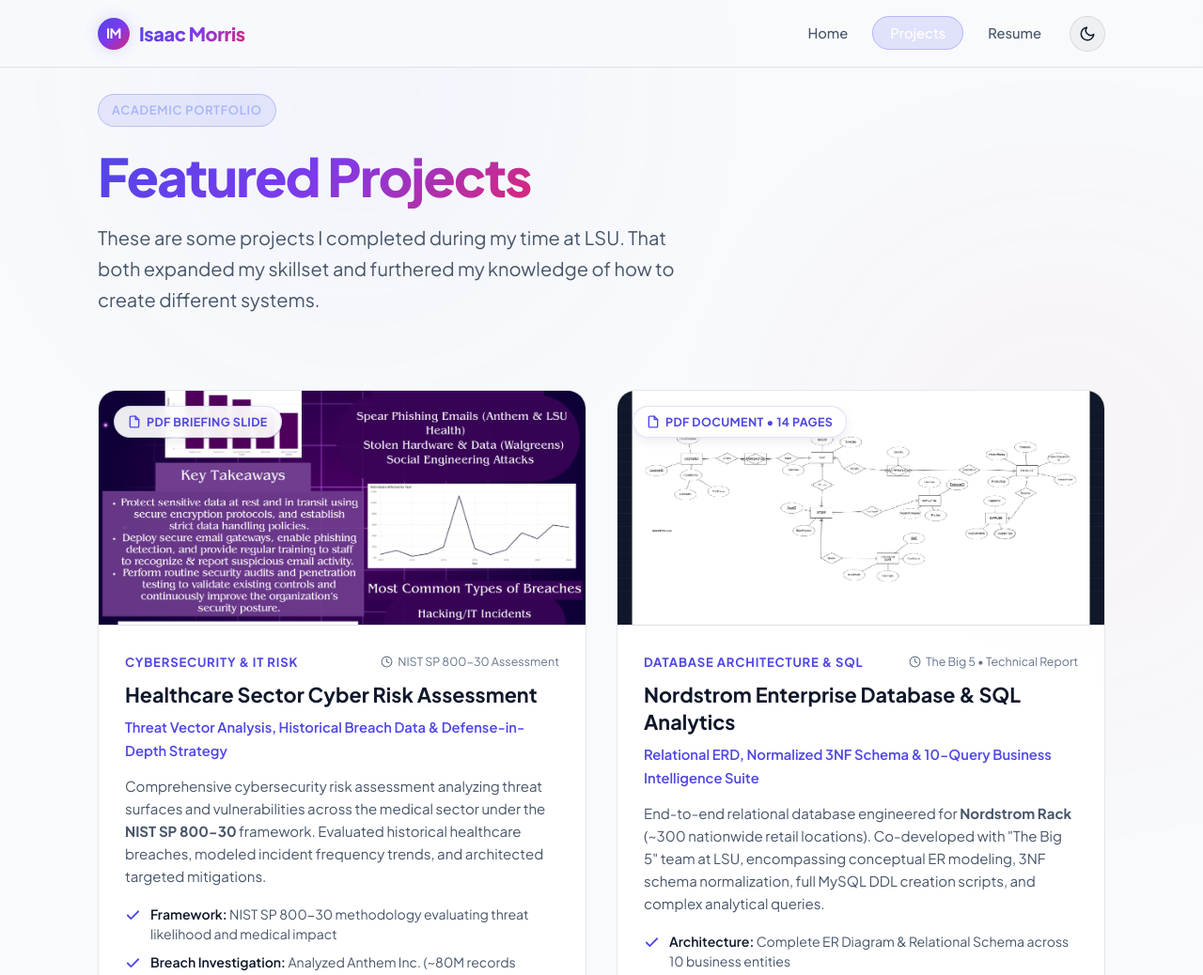
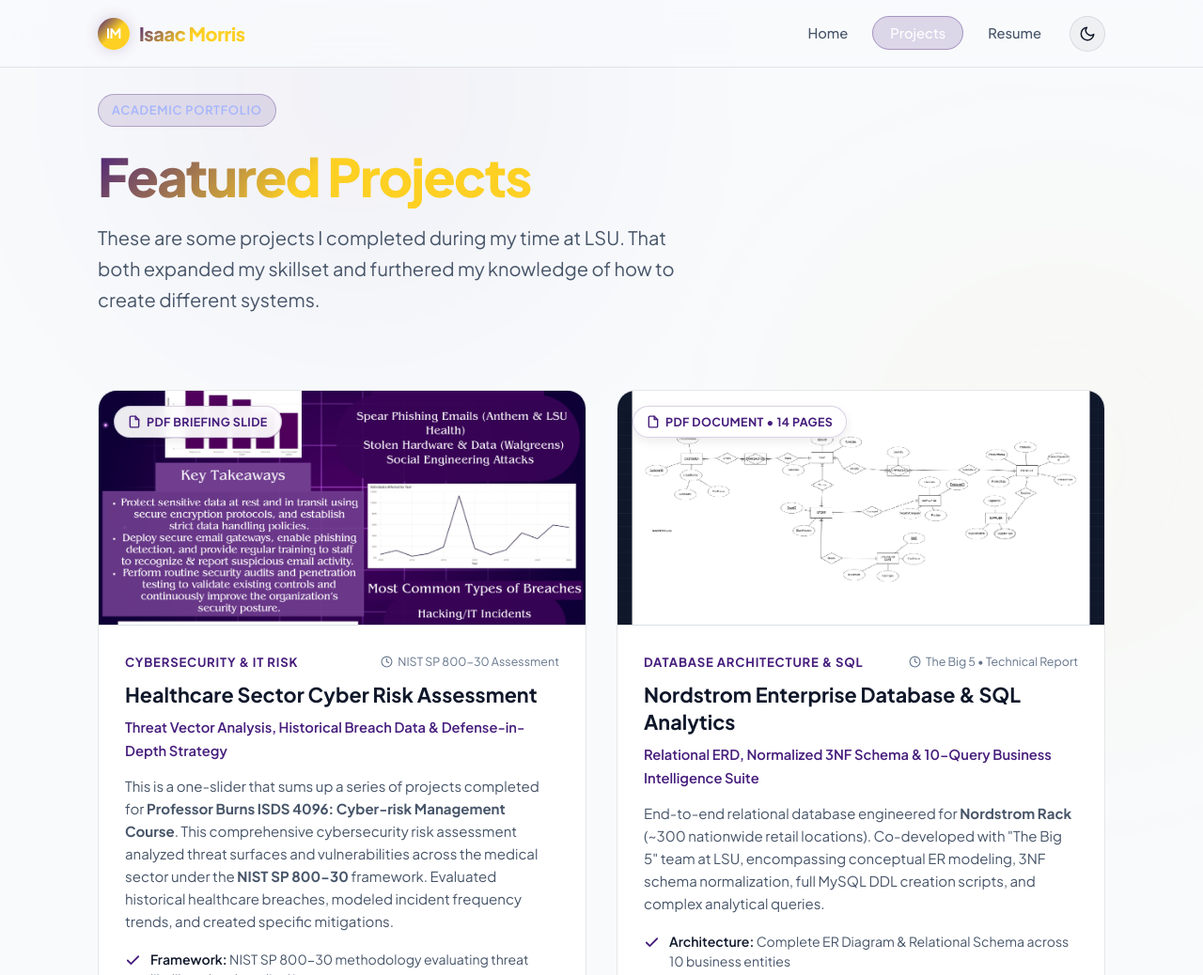
Before and after one commit to IM1904/Discover-Isaac, a plain HTML site: page project.html in a window 1280 px wide. Shown: the top 1038 px of the page at 94% size. Drawn offline with Linux system fonts and the light colour scheme.

Commit message:
Theme and Style Refinement LSU colors and Updated Photo

```diff
--- a/project.html
+++ b/project.html
@@ -122,10 +122,12 @@
             </div>
 
             <p class="project-desc">
-              Comprehensive cybersecurity risk assessment analyzing threat surfaces and vulnerabilities across the
+              This is a one-slider that sums up a series of projects completed for <strong>Professor Burns ISDS
+                4096: Cyber-risk Management Course</strong>.
+              This comprehensive cybersecurity risk assessment analyzed threat surfaces and vulnerabilities across the
               medical sector under the
               <strong>NIST SP 800-30</strong> framework. Evaluated historical healthcare breaches, modeled incident
-              frequency trends, and architected targeted mitigations.
+              frequency trends, and created specific mitigations.
             </p>
 
             <ul class="project-highlights">
--- a/styles.css
+++ b/styles.css
@@ -13,13 +13,13 @@
   --bg-glass: rgba(255, 255, 255, 0.05);
 
   --border-subtle: rgba(255, 255, 255, 0.08);
-  --border-focus: rgba(99, 102, 241, 0.5);
+  --border-focus: rgba(70, 29, 124, 0.5);
 
-  --accent-primary: #6366f1;
+  --accent-primary: #461D7C;
   --accent-secondary: #8b5cf6;
-  --accent-glow: rgba(99, 102, 241, 0.25);
-  --accent-gradient: linear-gradient(135deg, #6366f1 0%, #a855f7 50%, #ec4899 100%);
-  --accent-gradient-subtle: linear-gradient(135deg, rgba(99, 102, 241, 0.15), rgba(168, 85, 247, 0.15));
+  --accent-glow: rgba(70, 29, 124, 0.25);
+  --accent-gradient: linear-gradient(135deg, #461D7C 0%, #FDD023 50%, #FDD023 100%);
+  --accent-gradient-subtle: linear-gradient(135deg, rgba(70, 29, 124, 0.15), rgba(253, 208, 35, 0.15));
 
   --text-primary: #f8fafc;
   --text-secondary: #94a3b8;
@@ -55,13 +55,13 @@
   --bg-glass: rgba(0, 0, 0, 0.04);
 
   --border-subtle: rgba(15, 23, 42, 0.1);
-  --border-focus: rgba(99, 102, 241, 0.6);
+  --border-focus: rgba(70, 29, 124, 0.6);
 
-  --accent-primary: #4f46e5;
-  --accent-secondary: #7c3aed;
-  --accent-glow: rgba(79, 70, 229, 0.2);
-  --accent-gradient: linear-gradient(135deg, #4f46e5 0%, #7c3aed 50%, #db2777 100%);
-  --accent-gradient-subtle: linear-gradient(135deg, rgba(79, 70, 229, 0.08), rgba(124, 58, 237, 0.08));
+  --accent-primary: #461D7C;
+  --accent-secondary: #FDD023;
+  --accent-glow: rgba(70, 29, 124, 0.2);
+  --accent-gradient: linear-gradient(135deg, #461D7C 0%, #FDD023 50%, #FDD023 100%);
+  --accent-gradient-subtle: linear-gradient(135deg, rgba(70, 29, 124, 0.08), rgba(253, 208, 35, 0.08));
 
   --text-primary: #0f172a;
   --text-secondary: #475569;
@@ -121,13 +121,13 @@
 body::before {
   top: -150px;
   left: 10%;
-  background: radial-gradient(circle, #6366f1, transparent 70%);
+  background: radial-gradient(circle, #461D7C, transparent 70%);
 }
 
 body::after {
   top: 30%;
   right: -100px;
-  background: radial-gradient(circle, #ec4899, transparent 70%);
+  background: radial-gradient(circle, #FDD023, transparent 70%);
 }
 
 a {
@@ -288,8 +288,8 @@
 
 .nav-link.active {
   color: #fff;
-  background: rgba(99, 102, 241, 0.16);
-  border: 1px solid rgba(99, 102, 241, 0.35);
+  background: rgba(70, 29, 124, 0.16);
+  border: 1px solid rgba(70, 29, 124, 0.35);
 }
 
 /* ==========================================================================
@@ -305,8 +305,8 @@
   text-transform: uppercase;
   letter-spacing: 0.06em;
   color: #a5b4fc;
-  background: rgba(99, 102, 241, 0.12);
-  border: 1px solid rgba(99, 102, 241, 0.3);
+  background: rgba(70, 29, 124, 0.12);
+  border: 1px solid rgba(70, 29, 124, 0.3);
   border-radius: var(--radius-full);
   margin-bottom: 20px;
 }
@@ -369,7 +369,7 @@
 
 .btn-primary:hover {
   transform: translateY(-2px);
-  box-shadow: 0 6px 25px rgba(99, 102, 241, 0.4);
+  box-shadow: 0 6px 25px rgba(70, 29, 124, 0.4);
 }
 
 .btn-secondary {
@@ -396,7 +396,7 @@
 }
 
 .card:hover {
-  border-color: rgba(99, 102, 241, 0.35);
+  border-color: rgba(70, 29, 124, 0.35);
   transform: translateY(-4px);
   box-shadow: 0 16px 36px rgba(0, 0, 0, 0.3);
 }
@@ -501,7 +501,7 @@
   width: 46px;
   height: 46px;
   border-radius: var(--radius-md);
-  background: rgba(99, 102, 241, 0.15);
+  background: rgba(70, 29, 124, 0.15);
   display: flex;
   align-items: center;
   justify-content: center;
@@ -560,7 +560,7 @@
   gap: 20px;
   position: relative;
   padding-left: 24px;
-  border-left: 2px solid rgba(99, 102, 241, 0.25);
+  border-left: 2px solid rgba(70, 29, 124, 0.25);
 }
 
 .timeline-item {
@@ -740,8 +740,8 @@
 
 .tag:hover {
   color: #ffffff;
-  border-color: rgba(99, 102, 241, 0.4);
-  background: rgba(99, 102, 241, 0.1);
+  border-color: rgba(70, 29, 124, 0.4);
+  background: rgba(70, 29, 124, 0.1);
 }
 
 /* ==========================================================================
@@ -769,13 +769,13 @@
 
 .project-card:hover {
   transform: translateY(-8px);
-  border-color: rgba(99, 102, 241, 0.45);
-  box-shadow: 0 24px 48px rgba(0, 0, 0, 0.45), 0 0 30px rgba(99, 102, 241, 0.15);
+  border-color: rgba(70, 29, 124, 0.45);
+  box-shadow: 0 24px 48px rgba(0, 0, 0, 0.45), 0 0 30px rgba(70, 29, 124, 0.15);
 }
 
 [data-theme="light"] .project-card:hover {
-  border-color: rgba(99, 102, 241, 0.4);
-  box-shadow: 0 20px 40px rgba(99, 102, 241, 0.12), 0 4px 12px rgba(0, 0, 0, 0.05);
+  border-color: rgba(70, 29, 124, 0.4);
+  box-shadow: 0 20px 40px rgba(70, 29, 124, 0.12), 0 4px 12px rgba(0, 0, 0, 0.05);
 }
 
 .project-thumbnail {
@@ -830,7 +830,7 @@
 [data-theme="light"] .project-badge-floating {
   background: rgba(255, 255, 255, 0.92);
   color: var(--accent-primary);
-  border-color: rgba(99, 102, 241, 0.2);
+  border-color: rgba(70, 29, 124, 0.2);
   box-shadow: 0 4px 12px rgba(0, 0, 0, 0.08);
 }
 
@@ -929,7 +929,7 @@
 }
 
 [data-theme="light"] .project-subtitle {
-  color: #4f46e5;
+  color: #461D7C;
 }
 
 .project-desc {
```
Also changed, not shown: index.html (+2 -2 lines), resume.html (+56 -26 lines), profile.JPG (added).
